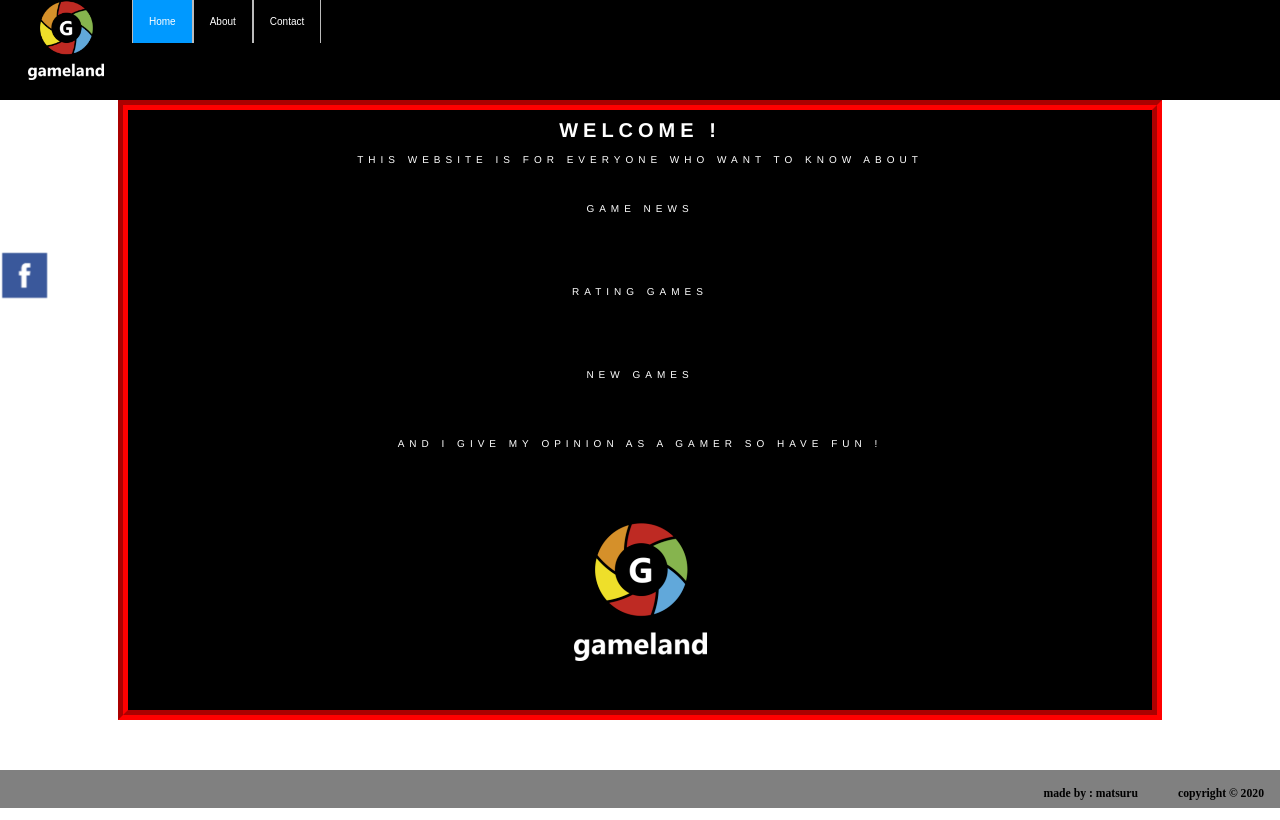
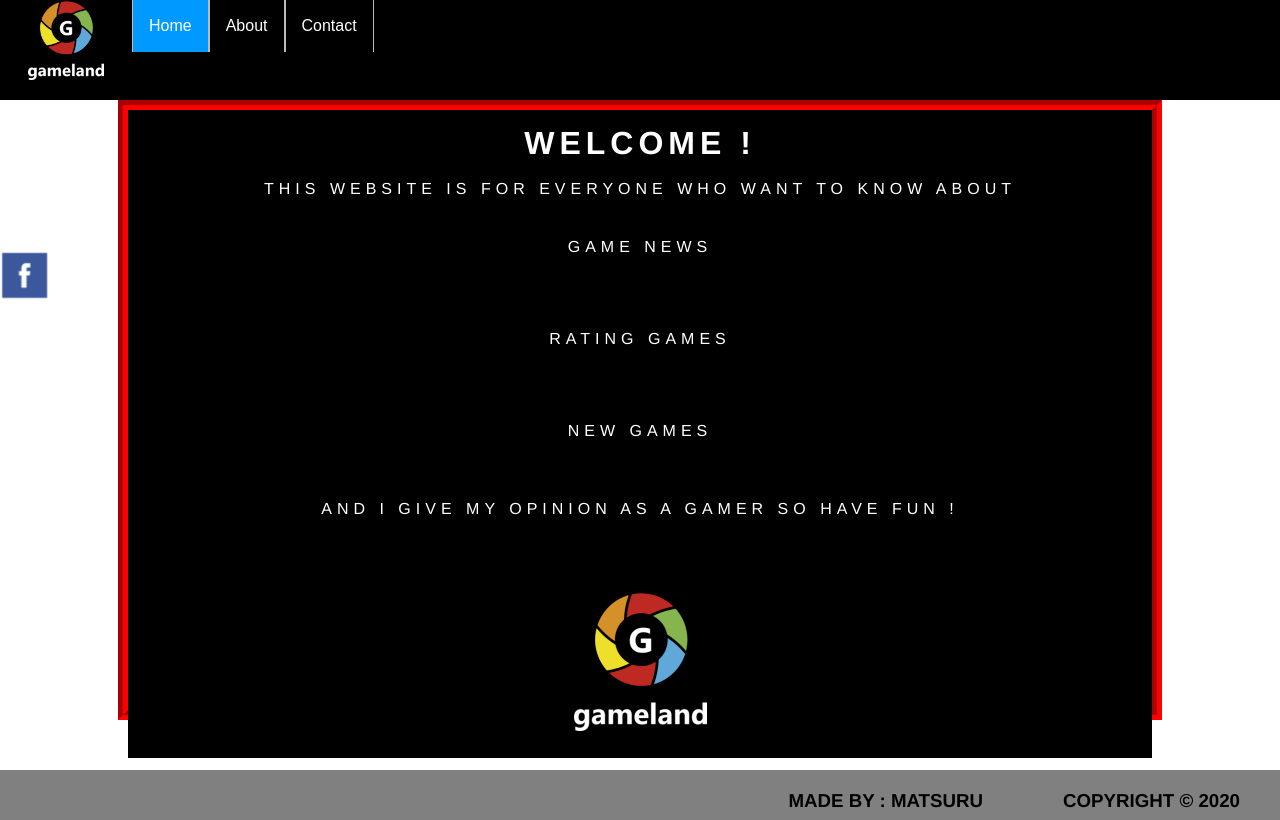
Before and after one commit to matsuru0/gameland, a plain HTML site: page index.html in a window 1280 px wide. Drawn offline with Linux system fonts and the light colour scheme.

Commit message:
style.css

```diff
--- a/style.css
+++ b/style.css
@@ -2,7 +2,7 @@ body{
 	margin:0;
 	padding: 0;
 	line-height: 1.5em;
-	font-size:10px;
+
 }
 
 #header{
@@ -25,15 +25,17 @@ body{
 #footer {
 	justify-content: flex-end;
 	display: flex;
-	height: 30px;
+	height: 50px;
 	margin-top: 50px;
 	background-color: grey;
-	padding: 4px;
+	padding: 0px;
+	font-family: helvetica, arial, sans-serif;
+	text-transform: uppercase;
 	width: 100%;
 	clear:left;
 }
 #footer h3{
-	padding: 0px 20px 0px 20px;
+	padding: 0px 40px 0px 40px;
 }
 #footer li{
 	text-align: left;
@@ -46,6 +48,7 @@ body{
 
 	color:white;
 	text-align: center;
+
 	padding:14px 16px;
 	text-decoration: underline red;
 }
```
